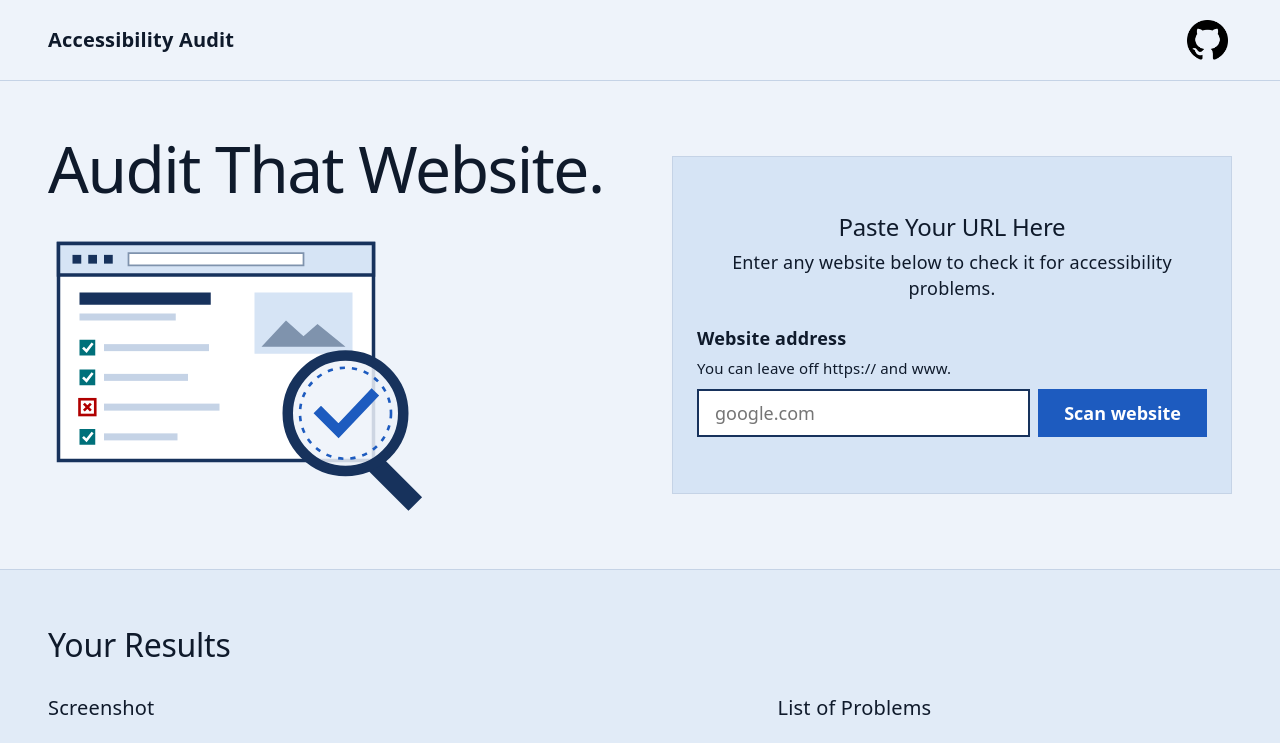
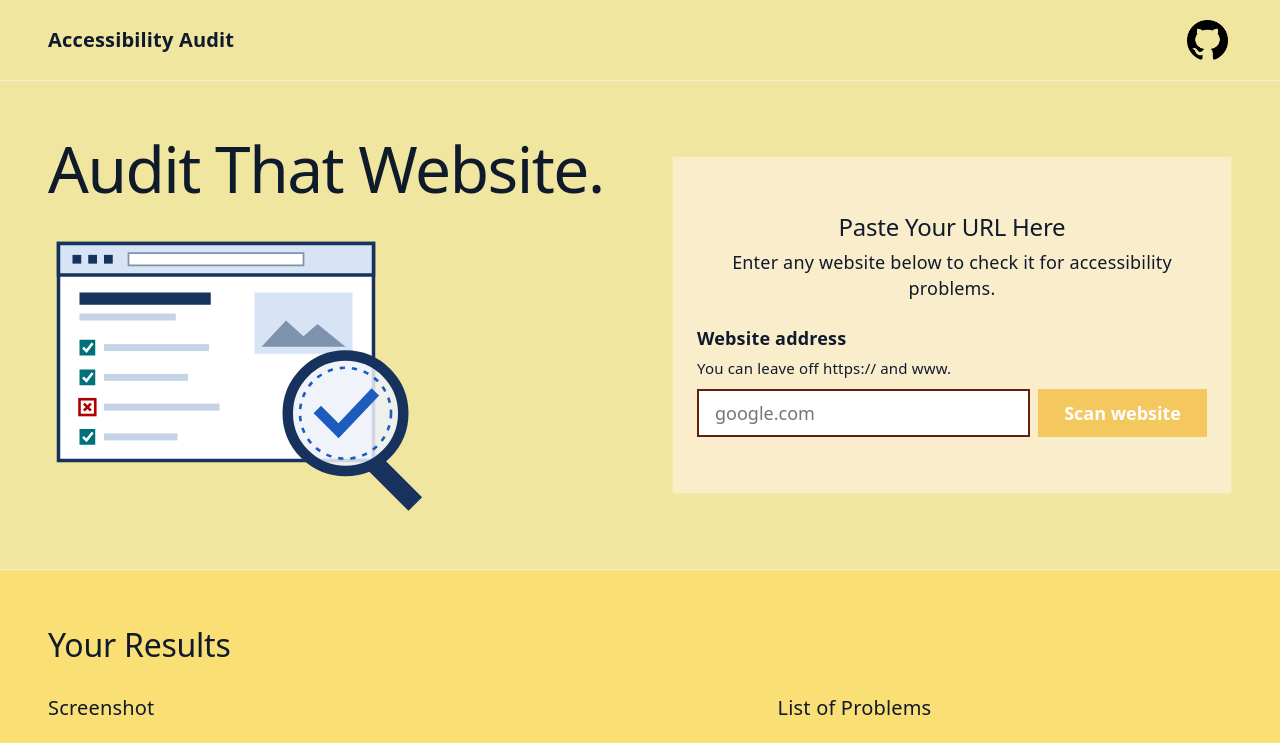
Before and after one commit to tis-lexie/accessibility-audit, a React (Vite) app: page / in a window 1280 px wide. Shown: the top 743 px of the page. Built offline with nearby package versions, Linux system fonts and the light colour scheme.

Commit message:
changed theme to yellow

```diff
--- a/src/App.css
+++ b/src/App.css
@@ -73,8 +73,8 @@
   flex-direction: column;
   gap: var(--space-4);
   padding: var(--section-y) var(--pad);
-  background: var(--light-accent);
-  border: 1px solid var(--border);
+  background: var(--border);
+  border: 1px solid var(--border-strong);
 }
 
 .url-container > h2,
--- a/src/index.css
+++ b/src/index.css
@@ -3,17 +3,17 @@
   --text: #4a5568; /* 6.8:1 on --light */
   --text-h: #0f1a2b;
   --bg: #fff;
-  --border: #c5d3e6;
-  --border-strong: #7f93ad; /* 3.1:1 on white, for control outlines */
-  --code-bg: hsl(214, 40%, 95%);
-  --light-accent: #d6e4f5; /* soft blue: form card */
-  --light: #eef3fa; /* page background */
-  --band: #e1ebf7; /* results section */
+  --border: #f9edcc;
+  --border-strong: #f9e6a0; /* 3.1:1 on white, for control outlines */
+  --code-bg: hsl(54, 38%, 95%);
+  --light-accent: #f9edcc; /* soft blue: form card */
+  --light: #f0e6a0; /* page background */
+  --band: #f9df74; /* results section */
   /* All blues share one hue (~216deg) so they read as one family. */
-  --accent: #1d5bbf; /* primary blue, white text on it is 6.4:1 */
-  --accent-hover: #174a9c;
-  --accent-bg: #17325c; /* navy, white text on it is 12.8:1 */
-  --accent-border: #9db7d9;
+  --accent: #f4c75f; /* primary blue, white text on it is 6.4:1 */
+  --accent-hover: #edae49;
+  --accent-bg: #61210f; /* navy, white text on it is 12.8:1 */
+  --accent-border: #ec6d34;
   --focus: #0f1a2b;
   --error: #8c1007;
 
```
